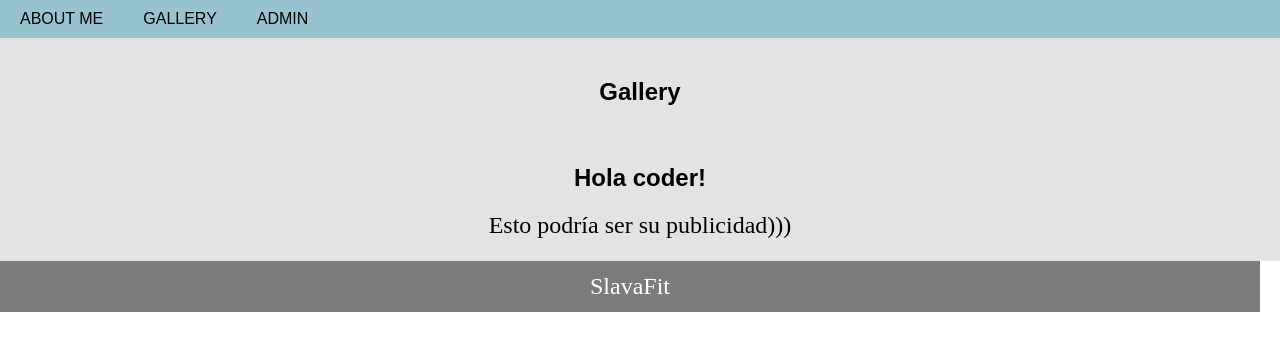
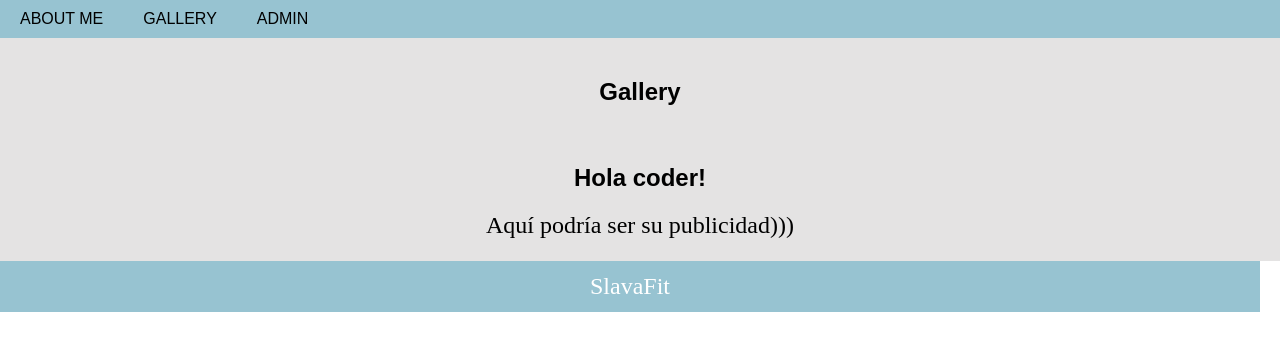
Before and after one commit to MyPortfolioWeb/SPA-Autorizacion, a plain HTML site: page index.html in a window 1280 px wide. Both pictures are taken after a click on the link "GALLERY". Drawn offline with Linux system fonts and the light colour scheme.

Commit message:
fixed errors

```diff
--- a/autorizacion.js
+++ b/autorizacion.js
@@ -101,7 +101,7 @@ function loadGallery() {
             <div class="photo">
               <img src="" alt="">
               <h2>Hola coder!</h2>
-              <p>Esto podría ser su publicidad)))</p>
+              <p>Aquí podría ser su publicidad)))</p>
             </div>
           `;
 
--- a/style.css
+++ b/style.css
@@ -5,7 +5,7 @@ body {
   }
 
   header {
-    background-color: #97c3d1;;
+    background-color: #97c3d1;
     color: #fff;
     padding: 10px;
         /*Aplicamos el display flex*/
@@ -80,7 +80,7 @@ body {
   }
 
   footer {
-    background-color: #7c7b7b;
+    background-color: #97c3d1;
     color: #fff;
     padding: 10px;
     margin-right: 20px;
```
Lines whose indentation alone changed are shown as unchanged.
